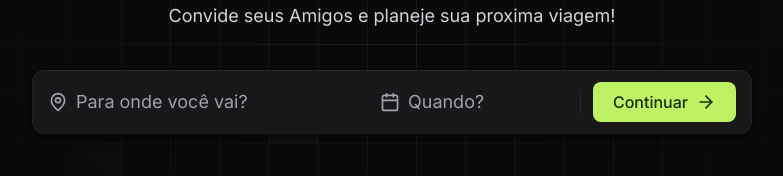
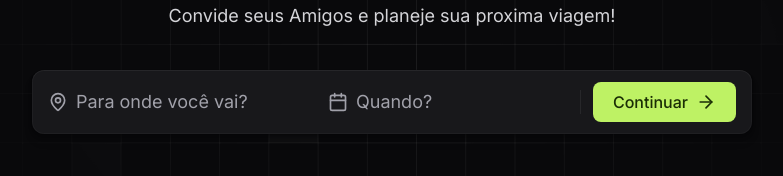
Before and after one commit to thbueno/travel-friends-front, a React (Vite) app: page / in a window 1280 px wide. Shown: the part 331-507 px from the top of the page, without its empty margins (248-1031 px from the left). Built offline with nearby package versions, Linux system fonts and the light colour scheme.

Commit message:
data and target values setup between components

```diff
--- a/package.json
+++ b/package.json
@@ -14,6 +14,7 @@
     "lucide-react": "^0.453.0",
     "match-sorter": "^8.0.0",
     "react": "^18.3.1",
+    "react-day-picker": "^9.4.4",
     "react-dom": "^18.3.1",
     "react-router-dom": "^7.0.2",
     "sort-by": "^1.2.0",
--- a/src/index.css
+++ b/src/index.css
@@ -9,3 +9,9 @@
 input {
 	color-scheme: dark;
 }
+
+.rdp-root {
+	--rdp-accent-color: indigo; /* Change the accent color to indigo. */
+	--rdp-accent-background-color: #f0f0f0; /* Change the accent background color. */
+	/* Add more CSS variables here. */
+}
--- a/src/pages/create-trip/confirm-trip-modal.tsx
+++ b/src/pages/create-trip/confirm-trip-modal.tsx
@@ -5,11 +5,15 @@ import { Button } from '../../components/button';
 interface ConfirmTripModalProps {
 	closeConfirmTripModal: () => void;
 	createTrip: (event: React.FormEvent<HTMLFormElement>) => void;
+	setOwnerName: (name: string) => void;
+	setOwnerEmail: (email: string) => void;
 }
 
 export function ConfirmTripModal({
 	closeConfirmTripModal,
 	createTrip,
+	setOwnerName,
+	setOwnerEmail,
 }: ConfirmTripModalProps) {
 	return (
 		<div className="fixed inset-0 bg-black/60 flex items-center justify-center">
@@ -47,6 +51,7 @@ export function ConfirmTripModal({
 							name="name"
 							placeholder="Seu Nome completo"
 							className="bg-transparent text-lg placeholder-zinc-400 outline-none flex-1"
+							onChange={event => setOwnerName(event.target.value)}
 						/>
 					</div>
 
@@ -57,6 +62,7 @@ export function ConfirmTripModal({
 							name="email"
 							placeholder="Email pessoal"
 							className="bg-transparent text-lg placeholder-zinc-400 outline-none flex-1"
+							onChange={event => setOwnerEmail(event.target.value)}
 						/>
 					</div>
 
--- a/src/pages/create-trip/destination-and-date-step.tsx
+++ b/src/pages/create-trip/destination-and-date-step.tsx
@@ -1,10 +1,17 @@
-import { ArrowRight, Calendar, MapPin, Settings2 } from 'lucide-react';
+import { format } from 'date-fns';
+import { ArrowRight, Calendar, MapPin, Settings2, X } from 'lucide-react';
+import { useState } from 'react';
+import { DateRange, DayPicker, getDefaultClassNames } from 'react-day-picker';
+import 'react-day-picker/style.css';
 import { Button } from '../../components/button';
 
 interface DestinationAndDateStepProps {
 	isGuestsInputOpen: boolean;
 	closeGuestsInput: () => void;
 	openGuestsInput: () => void;
+	setDestination: (destination: string) => void;
+	eventStartAndEndDates: DateRange | undefined;
+	setEventStartAndEndDates: (date: DateRange | undefined) => void;
 }
 
 /* eslint-disable react/react-in-jsx-scope */
@@ -12,7 +19,30 @@ export function DestinationAndDateStep({
 	isGuestsInputOpen,
 	closeGuestsInput,
 	openGuestsInput,
+	setDestination,
+	setEventStartAndEndDates,
+	eventStartAndEndDates,
 }: DestinationAndDateStepProps) {
+	const defaultClassNames = getDefaultClassNames();
+	const [isDatePickerOpen, setIsDatePickerOpen] = useState(false);
+
+	function openDatePicker() {
+		setIsDatePickerOpen(true);
+	}
+
+	function closeDatePicker() {
+		setIsDatePickerOpen(false);
+	}
+
+	const displayedDate =
+		eventStartAndEndDates &&
+		eventStartAndEndDates.from &&
+		eventStartAndEndDates.to
+			? format(eventStartAndEndDates.from, "d' de 'LLL")
+					.concat(' Até ')
+					.concat(format(eventStartAndEndDates.to, "d' de 'LLL"))
+			: null;
+
 	return (
 		<div className="h-16 bg-zinc-900 px-4 rounded-xl flex items-center shadow-shape gap-3">
 			<div className="flex items-center gap-2 flex-1">
@@ -22,18 +52,49 @@ export function DestinationAndDateStep({
 					type="text"
 					placeholder="Para onde você vai?"
 					className="bg-transparent text-lg placeholder-zinc-400 outline-none flex-1"
+					onChange={event => setDestination(event.target.value)}
 				/>
 			</div>
 
-			<div className="flex items-center gap-2">
+			<button
+				onClick={openDatePicker}
+				disabled={isGuestsInputOpen}
+				className="flex items-center gap-2 text-left w-[240px]"
+			>
 				<Calendar className="size-5 text-zinc-400" />
-				<input
-					disabled={isGuestsInputOpen}
-					type="text"
-					placeholder="Quando?"
-					className="bg-transparent text-lg placeholder-zinc-400 w-40 outline-none"
-				/>
-			</div>
+				<span className="text-lg text-zinc-400 w-40 flex-1">
+					{displayedDate || 'Quando?'}
+				</span>
+			</button>
+
+			{isDatePickerOpen && (
+				<div className="fixed inset-0 bg-black/60 flex items-center justify-center">
+					<div className="rounded-lg py-5 px-6 shadow-shape bg-zinc-900 space-y-5">
+						{/* TITLE AND DESCRIPTION  */}
+						<div className="space-y-2">
+							<div className="flex items-center justify-between">
+								<h2 className="text-lg font-semibold">Selecione a data</h2>
+								<button type="button" onClick={closeDatePicker}>
+									<X className="size-5 text-zinc-400" />
+								</button>
+							</div>
+
+							<DayPicker
+								mode="range"
+								selected={eventStartAndEndDates}
+								onSelect={setEventStartAndEndDates}
+								disabled={{ before: new Date() }}
+								classNames={{
+									today: `text-lime-500`, // Add a border to today's date
+									selected: `bg-lime-500 bg-lime-500 text-white`, // Highlight the selected day
+									root: `${defaultClassNames.root} shadow-lg p-5`, // Add a shadow to the root element
+									chevron: `${defaultClassNames.chevron} fill-amber-500`, // Change the color of the chevron
+								}}
+							/>
+						</div>
+					</div>
+				</div>
+			)}
 
 			<div className="w-px h-6 bg-zinc-800" />
 
--- a/src/pages/create-trip/index.tsx
+++ b/src/pages/create-trip/index.tsx
@@ -1,5 +1,6 @@
 /* eslint-disable react/react-in-jsx-scope */
 import { FormEvent, useState } from 'react';
+import { DateRange } from 'react-day-picker';
 import { useNavigate } from 'react-router-dom';
 import { ConfirmTripModal } from './confirm-trip-modal';
 import { DestinationAndDateStep } from './destination-and-date-step';
@@ -12,6 +13,13 @@ export function CreateTripPage() {
 	const [isGuestsInputOpen, setIsGuestsInputOpen] = useState(false);
 	const [isGuestsModalOpen, setIsGuestsModalOpen] = useState(false);
 	const [isConfirmTripModalOpen, setIsConfirmTripModalOpen] = useState(false);
+
+	const [destination, setDestination] = useState('');
+	const [ownerName, setOwnerName] = useState('');
+	const [ownerEmail, setOwnerEmail] = useState('');
+	const [eventStartAndEndDates, setEventStartAndEndDates] = useState<
+		DateRange | undefined
+	>();
 
 	const [emailsToInvite, seteMailsToInvite] = useState([
 		'thiagobueno.s@gmail.com',
@@ -47,7 +55,15 @@ export function CreateTripPage() {
 	function createTrip(event: FormEvent<HTMLFormElement>) {
 		event.preventDefault();
 
-		navigate('/trips/123');
+		console.log({
+			destination,
+			ownerName,
+			ownerEmail,
+			eventStartAndEndDates,
+			emailsToInvite,
+		});
+
+		// navigate('/trips/123');
 	}
 
 	function addNewEmailToInvite(event: FormEvent<HTMLFormElement>) {
@@ -88,6 +104,9 @@ export function CreateTripPage() {
 						closeGuestsInput={closeGuestsInput}
 						openGuestsInput={openGuestsInput}
 						isGuestsInputOpen={isGuestsInputOpen}
+						setDestination={setDestination}
+						eventStartAndEndDates={eventStartAndEndDates}
+						setEventStartAndEndDates={setEventStartAndEndDates}
 					/>
 
 					{/* Logic if guests input is open */}
@@ -128,6 +147,8 @@ export function CreateTripPage() {
 				<ConfirmTripModal
 					closeConfirmTripModal={closeConfirmTripModal}
 					createTrip={createTrip}
+					setOwnerName={setOwnerName}
+					setOwnerEmail={setOwnerEmail}
 				/>
 			)}
 		</div>
```
Also changed, not shown: 1 other file (tests, documents, lock files or other folders).
